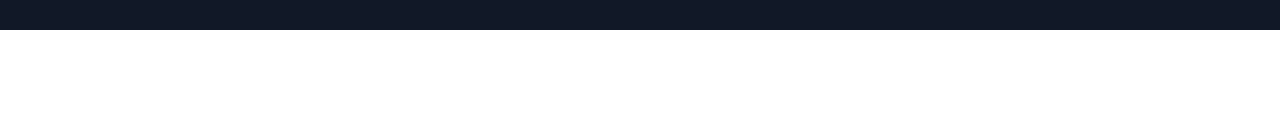
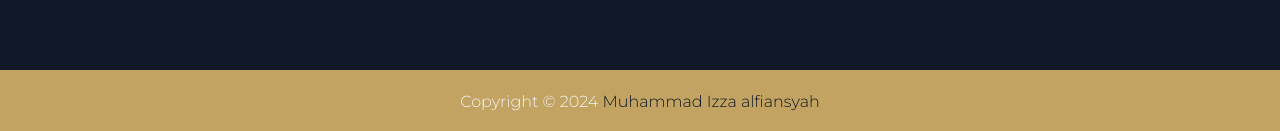
Before and after one commit to izzaalfiansyah/java-horoscope, a Vue app: page / in a window 1280 px wide. Shown: the part 810-941 px from the top of the page. Before the commit the page ends 840 px from the top, so only its background shows below. Built offline with nearby package versions, Linux system fonts and the light colour scheme.

Commit message:
add copyright

```diff
--- a/src/App.vue
+++ b/src/App.vue
@@ -103,5 +103,16 @@ const toggleSidebar = () => {
     <div class="lg:px-32 p-5">
       <router-view> </router-view>
     </div>
+    <div class="py-5 mt-10 lg:text-base text-sm text-center bg-primary">
+      Copyright &copy; 2024
+      <a
+        href="http://izzaalfiansyah.vercel.app"
+        target="_blank"
+        rel="noopener noreferrer"
+        class="text-gray-900 no-underline"
+      >
+        Muhammad Izza alfiansyah
+      </a>
+    </div>
   </div>
 </template>
```
